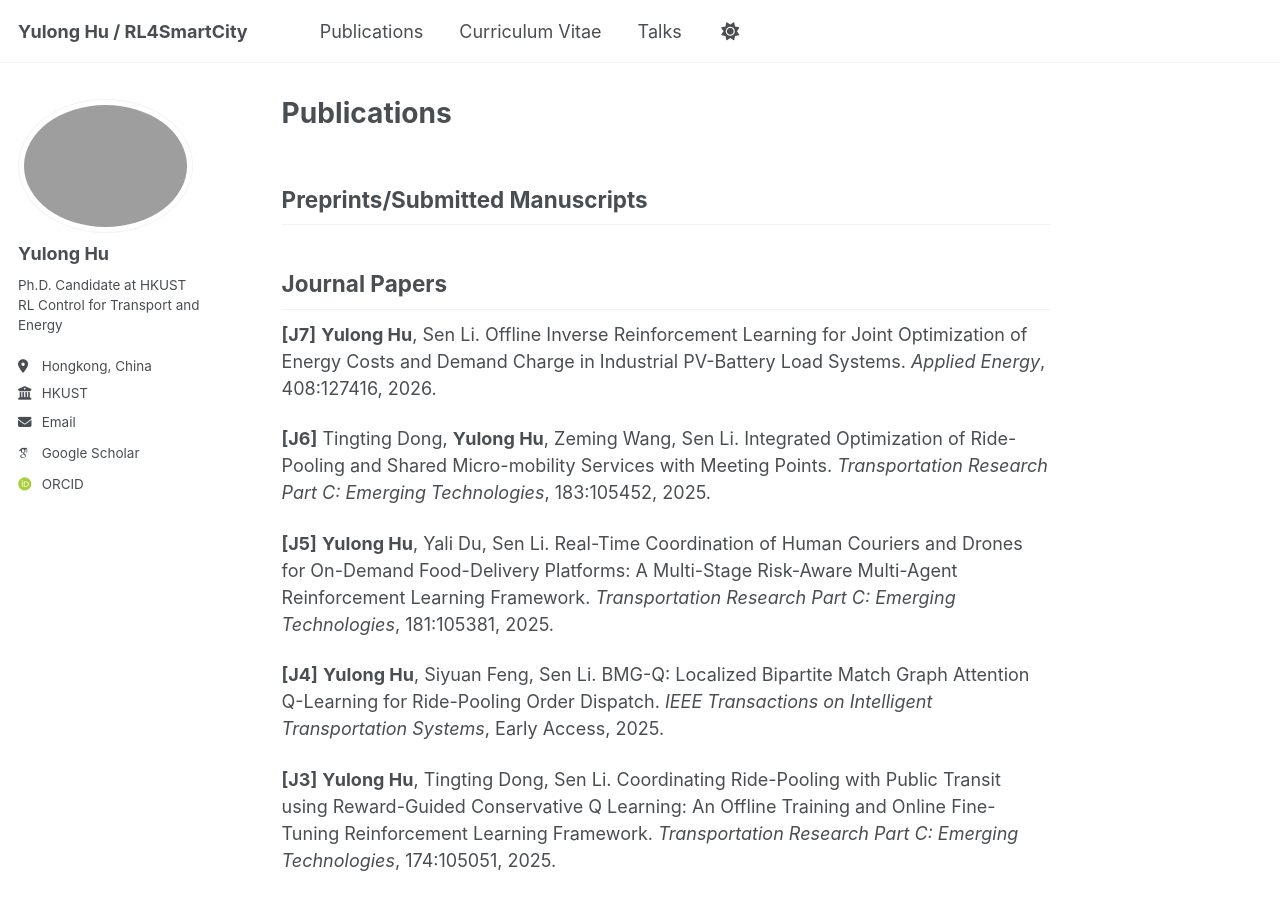
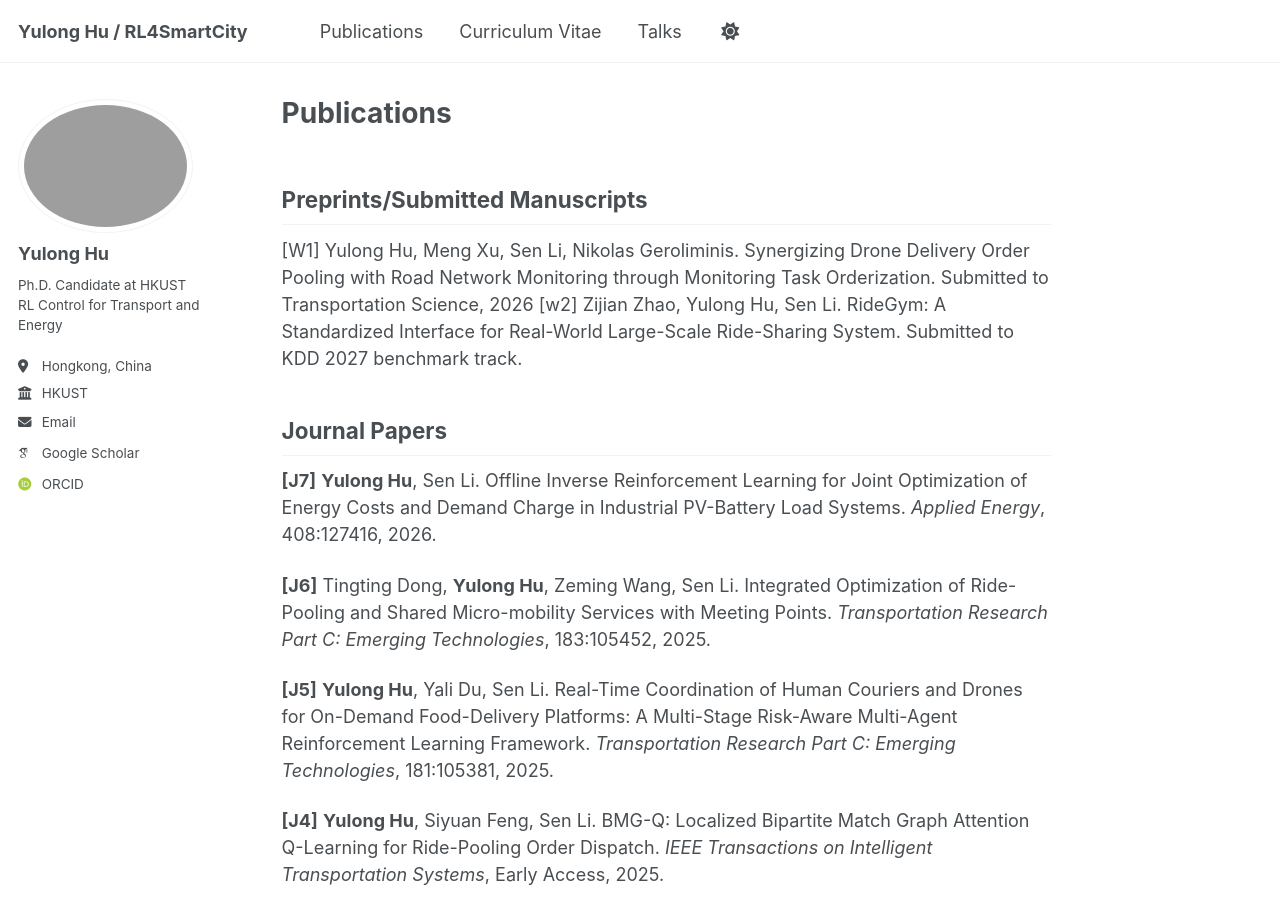
Before and after one commit to yulonghu2000/yulonghu2000.github.io, a Jekyll site: the page built from _pages/publications.md, in a window 1280 px wide and 900 px high. Built offline with Jekyll 4.4.1, drawn with Linux system fonts in a browser that asks for light colours; some web fonts are replaced.

Commit message:
Update publications.md

```diff
--- a/_pages/publications.md
+++ b/_pages/publications.md
@@ -4,6 +4,8 @@ permalink: /publications/
 author_profile: true
 ---
 ## Preprints/Submitted Manuscripts
+[W1] Yulong Hu, Meng Xu, Sen Li, Nikolas Geroliminis. Synergizing Drone Delivery Order Pooling with Road Network Monitoring through Monitoring Task Orderization. Submitted to Transportation Science, 2026
+[w2] Zijian Zhao, Yulong Hu, Sen Li. RideGym: A Standardized Interface for Real-World Large-Scale Ride-Sharing System. Submitted to KDD 2027 benchmark track.
 
 ## Journal Papers
 **[J7]** **Yulong Hu**, Sen Li. Offline Inverse Reinforcement Learning for Joint Optimization of Energy Costs and Demand Charge in Industrial PV-Battery Load Systems. *Applied Energy*, 408:127416, 2026.
```
